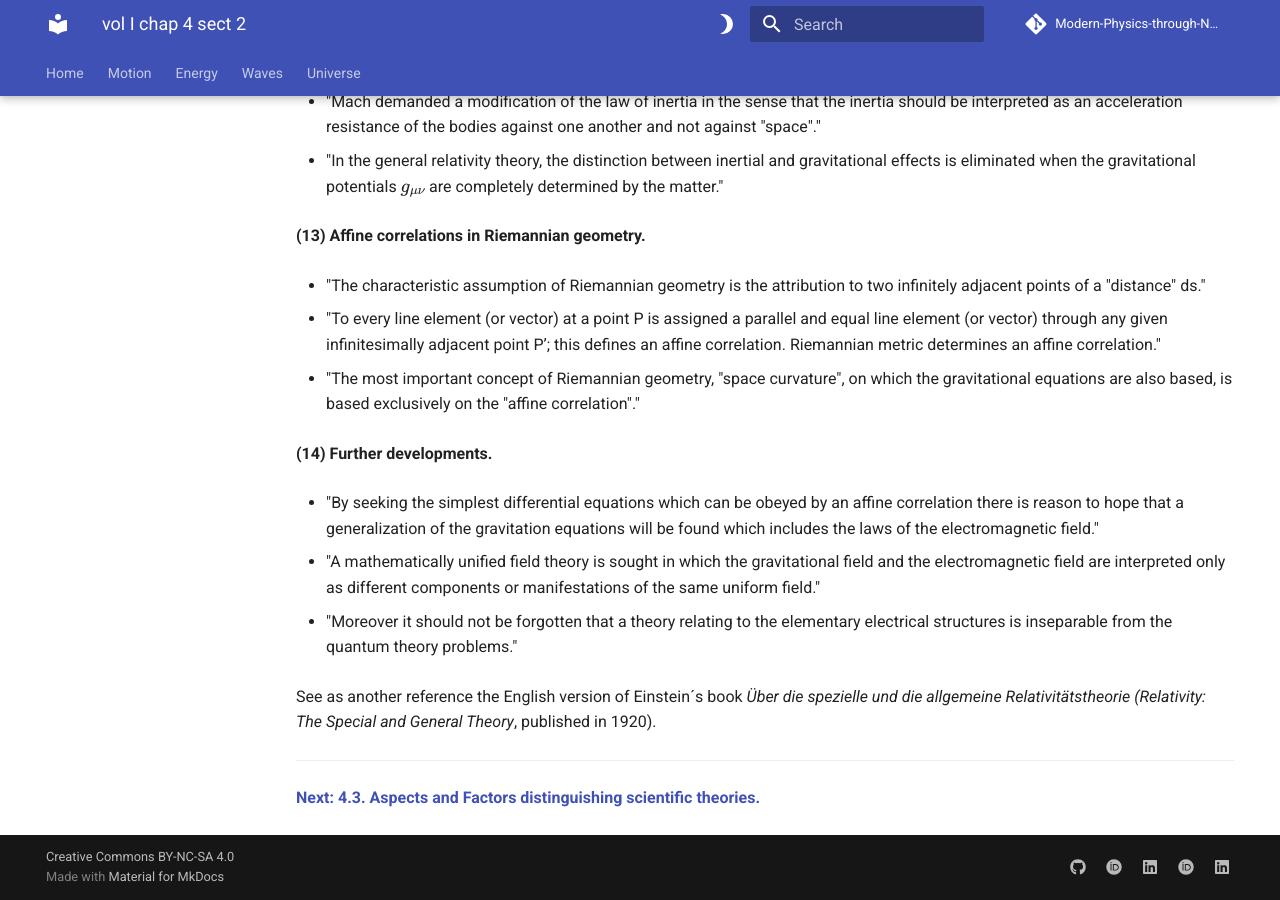
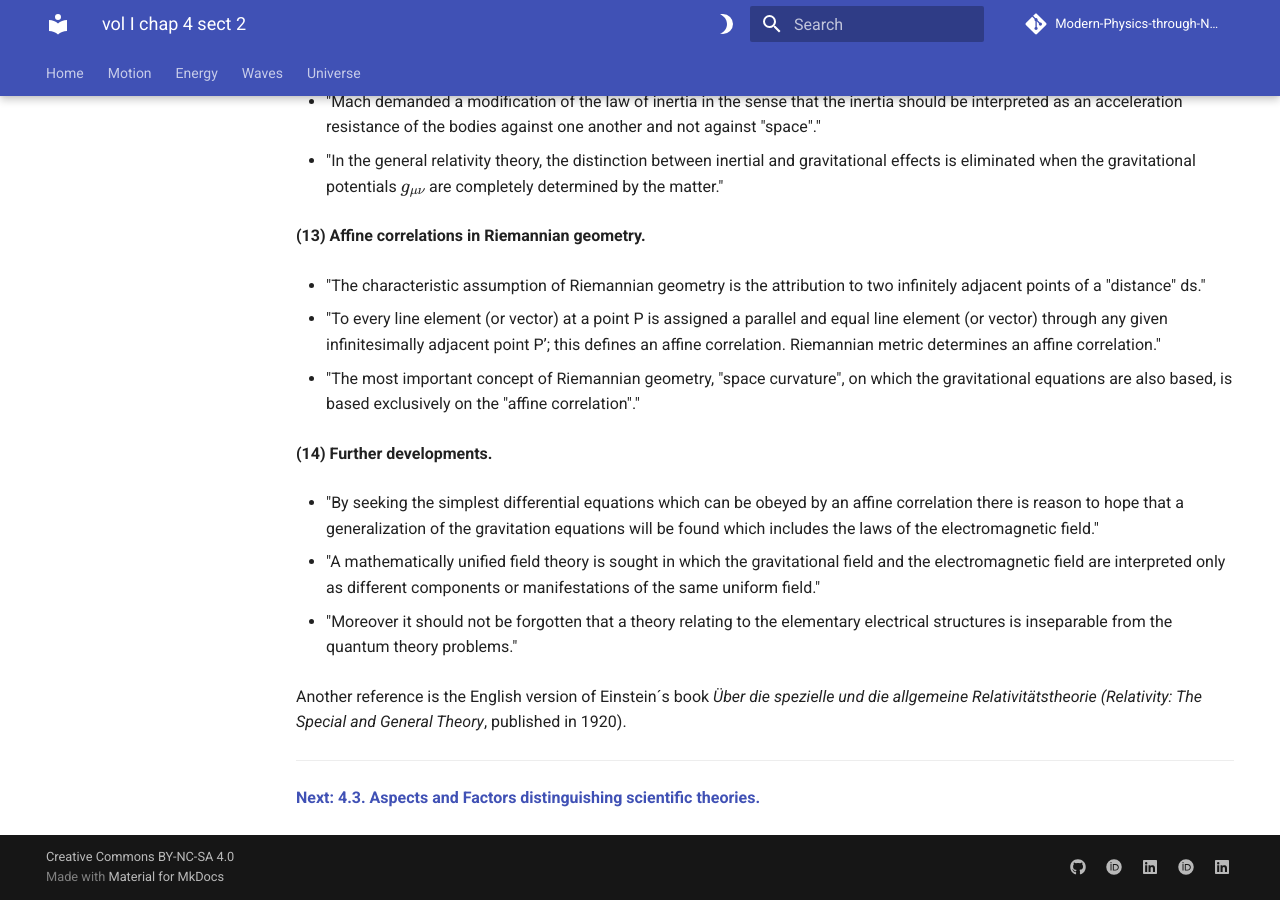
Before and after one commit to modphysnobel/modphysnobel.github.io, an MkDocs documentation site: the page built from docs/vol-I/vol-I-chap-4-sect-2.md, in a window 1280 px wide and 900 px high, scrolled down 3834 px. Built offline with MkDocs 1.6.1 and Material for MkDocs 9.7.7, drawn with Linux system fonts in a browser that asks for light colours; some web fonts are replaced; comment, search, counter and statistics services are not loaded.

Commit message:
Update vol-I-chap-4-sect-2.md

```diff
--- a/docs/vol-I/vol-I-chap-4-sect-2.md
+++ b/docs/vol-I/vol-I-chap-4-sect-2.md
@@ -139,7 +139,7 @@ $ds^2=Σg_{μν}dx_μdx_ν$, ($g_{μν}=g_{νμ}$)
 
 - "Moreover it should not be forgotten that a theory relating to the elementary electrical structures is inseparable from the quantum theory problems."
 
-See as another reference the English version of Einstein´s book *Über die spezielle und die allgemeine Relativitätstheorie (Relativity: The Special and General Theory*, published in 1920).
+Another reference is the English version of Einstein´s book *Über die spezielle und die allgemeine Relativitätstheorie (Relativity: The Special and General Theory*, published in 1920).
 
 ***
 
```
